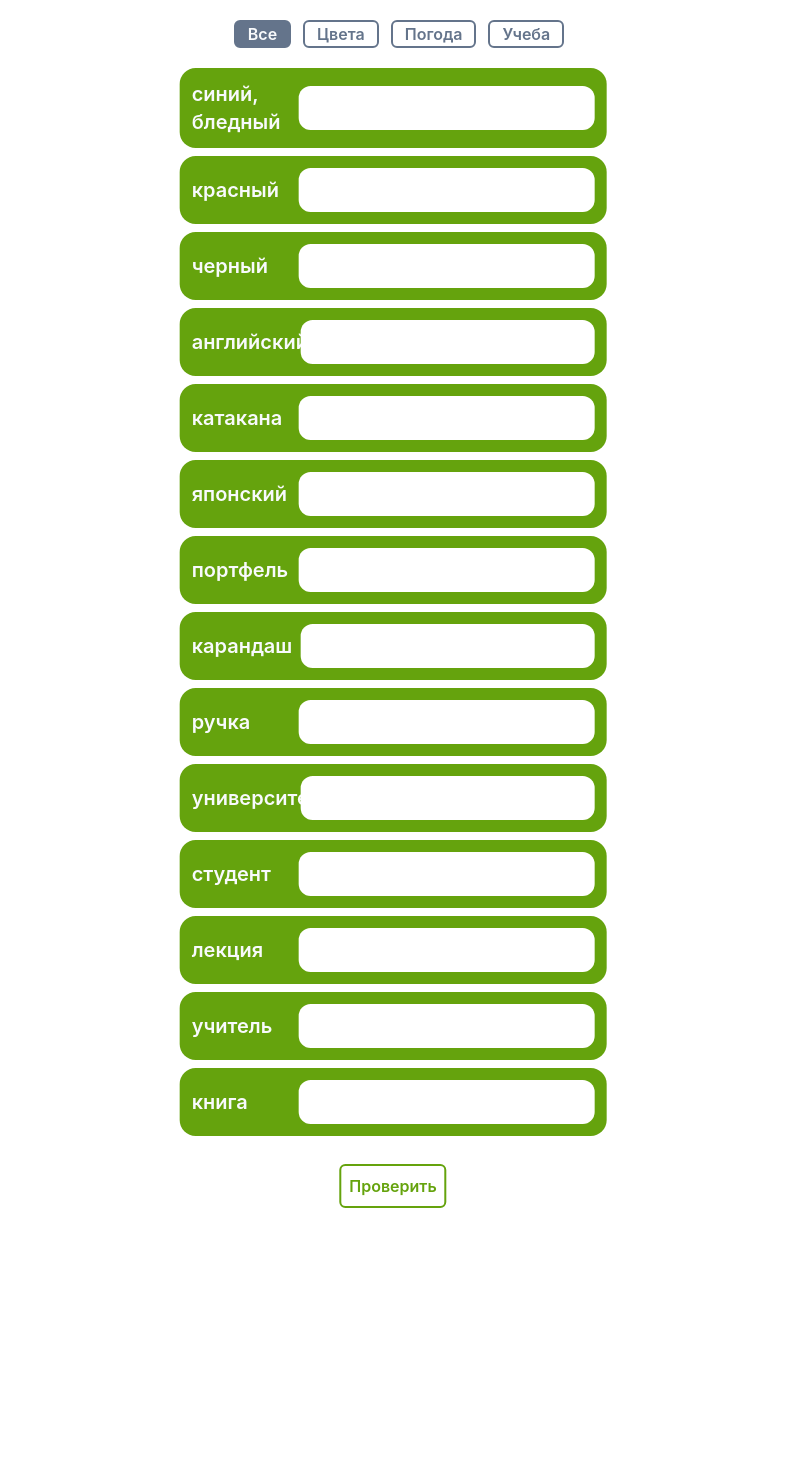
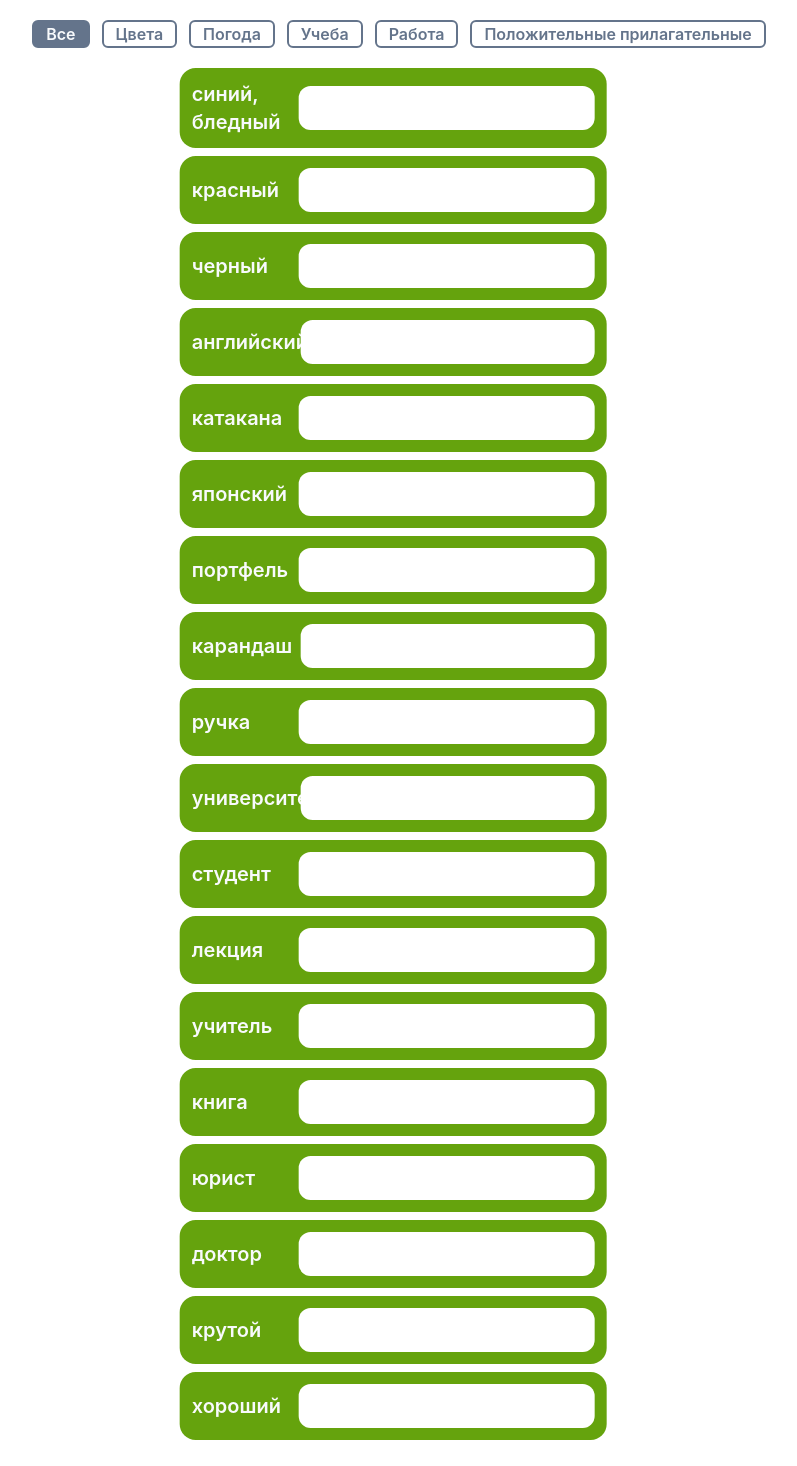
Before and after one commit to VelHRH/eurovision_app, a React (Create React App) app: page / in a window 1280 px wide. Shown: the top 1466 px of the page, without its empty margins (247-1044 px from the left). Before the commit the page ends 1208 px from the top, so only its background shows below. Built offline with nearby package versions, Linux system fonts and the light colour scheme.

Commit message:
fixed console errors

```diff
--- a/src/components/Quiz.jsx
+++ b/src/components/Quiz.jsx
@@ -1,4 +1,4 @@
-import React, { useState, useRef, useEffect } from "react";
+import React, { useState, useEffect } from "react";
 import { WORDS } from "../data/words";
 import { CategoryBtn } from "./CategoryBtn";
 import { QuizContainer } from "./QuizContainer";
@@ -11,7 +11,7 @@ export const Quiz = () => {
 
  const [curWords, setCurWords] = useState(allWords);
 
- const [answers, setAnswers] = useState([]);
+ const [answers, setAnswers] = useState(Array(curWords.length).fill(""));
 
  const [isSubmitted, setIsSubmitted] = useState(false);
 
@@ -30,6 +30,8 @@ export const Quiz = () => {
  };
 
  const handleSubmit = () => {
+  console.log(curWords);
+  console.log(answers);
   let r = 0;
   for (let i = 0; i < answers.length; i++) {
    if (answers[i] === undefined) continue;
@@ -65,6 +67,16 @@ export const Quiz = () => {
     <CategoryBtn changeMode={changeMode} mode={mode} newMode="school">
      Учеба
     </CategoryBtn>
+    <CategoryBtn changeMode={changeMode} mode={mode} newMode="job">
+     Работа
+    </CategoryBtn>
+    <CategoryBtn
+     changeMode={changeMode}
+     mode={mode}
+     newMode="positive adjectives"
+    >
+     Положительные прилагательные
+    </CategoryBtn>
    </div>
    <QuizContainer
     curWords={curWords}
--- a/src/data/words.js
+++ b/src/data/words.js
@@ -69,4 +69,24 @@ export const WORDS = [
     russian: "книга",
     japaneese: "HON"
   },
+  {
+    type: "job",
+    russian: "юрист",
+    japaneese: "BENGOSHI"
+  },
+  {
+    type: "job",
+    russian: "доктор",
+    japaneese: "ISHA"
+  },
+  {
+    type: "positive adjectives",
+    russian: "крутой",
+    japaneese: "KAKKOII"
+  },
+  {
+    type: "positive adjectives",
+    russian: "хороший",
+    japaneese: "YASASHII"
+  },
 ]
```
